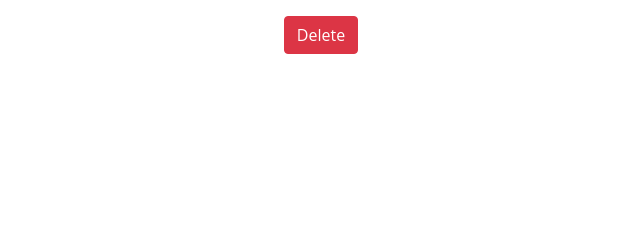
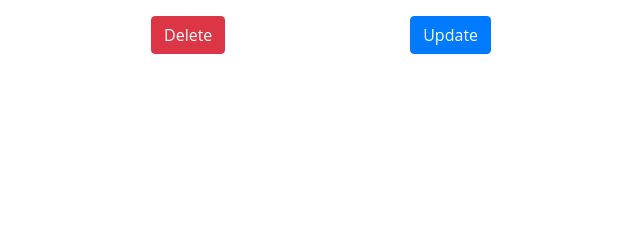
Before and after one commit to Vincenzo-Laveneziana/php-hotel-crud, a PHP site: page /show.php?id=1 in a window 1280 px wide. Shown: the part 251-491 px from the top of the page, without its empty margins (319-959 px from the left). Run offline with PHP 8.4, Linux system fonts and the light colour scheme; data that the repository does not hold is empty.

Commit message:
fix show

```diff
--- a/show.php
+++ b/show.php
@@ -35,10 +35,17 @@
         </tr>
       </tbody>
     </table>
-    <form action="partials/delete/server.php" method="POST">
-      <input type="hidden" name="id" value="<?php echo $room['id']; ?>">
-      <input class="btn btn-danger" type="submit" value="Delete">
-    </form>
+
+    <div class="col-4 d-flex justify-content-between">
+      <form action="partials/delete/server.php" method="POST">
+        <input type="hidden" name="id" value="<?php echo $room['id']; ?>">
+        <input class="btn btn-danger" type="submit" value="Delete">
+      </form>
+
+      <a class="btn btn-primary"
+      href="<?php echo $base_path; ?>/edit.php?id=<?php echo $room['id']; ?>">Update</a>
+    </div>
+
   </div>
 </main>
 
```
